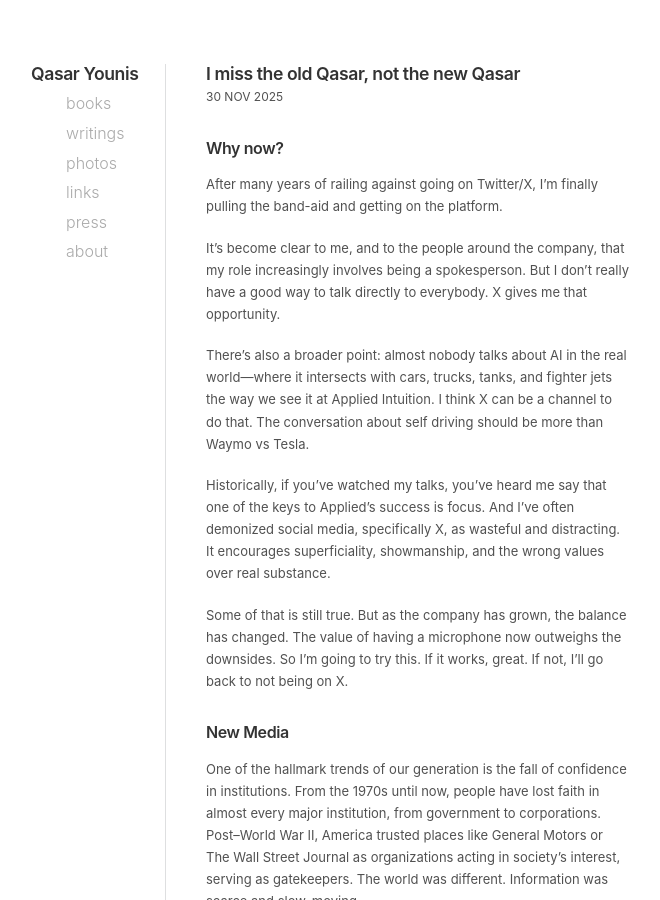
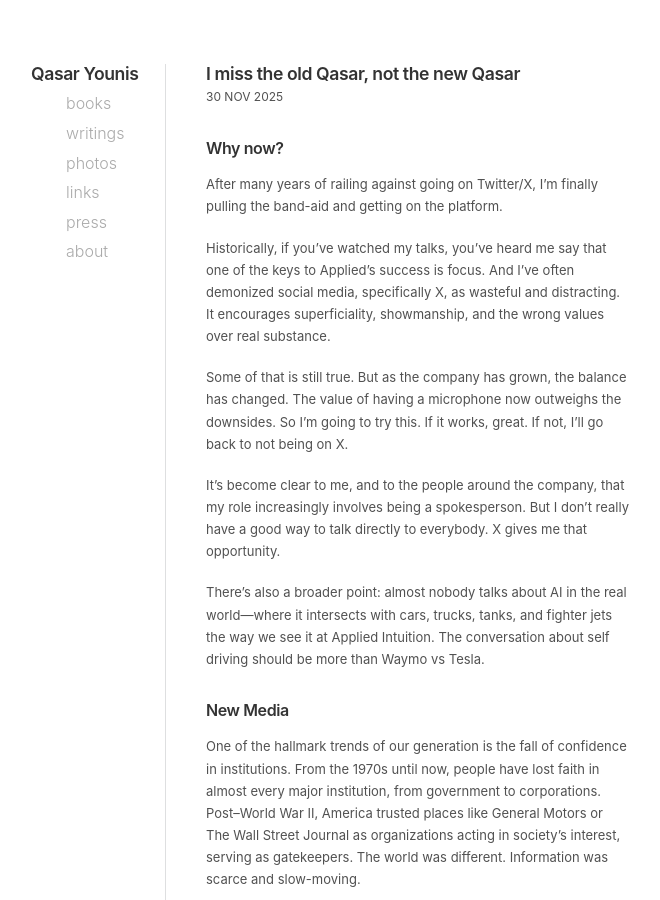
Before and after one commit to qasar/qasar.github.io, a Jekyll site: the page built from _essay/newqasar.md, in a window 1280 px wide and 900 px high. Shown: the whole window, without its empty margins (35-695 px from the left). Built offline with Jekyll 4.4.1, drawn with Linux system fonts in a browser that asks for light colours; some of the changed text lies outside the part shown.

Commit message:
Update writings page and newqasar essay

```diff
--- a/_essay/newqasar.md
+++ b/_essay/newqasar.md
@@ -13,20 +13,18 @@
 After many years of railing against going on Twitter/X, I'm finally pulling the band-aid and getting on the platform.
 
 
+Historically, if you've watched my talks, you've heard me say that one of the keys to Applied's success is focus. And I've often demonized social media, specifically X, as wasteful and distracting. It encourages superficiality, showmanship, and the wrong values over real substance.
+
+
+Some of that is still true. But as the company has grown, the balance has changed. The value of having a microphone now outweighs the downsides. So I'm going to try this. If it works, great. If not, I'll go back to not being on X.
+
 
 It's become clear to me, and to the people around the company, that my role increasingly involves being a spokesperson. But I don't really have a good way to talk directly to everybody. X gives me that opportunity.
 
 
 
-There's also a broader point: almost nobody talks about AI in the real world—where it intersects with cars, trucks, tanks, and fighter jets the way we see it at Applied Intuition. I think X can be a channel to do that. The conversation about self driving should be more than Waymo vs Tesla.
+There's also a broader point: almost nobody talks about AI in the real world—where it intersects with cars, trucks, tanks, and fighter jets the way we see it at Applied Intuition. The conversation about self driving should be more than Waymo vs Tesla.
 
-
-
-Historically, if you've watched my talks, you've heard me say that one of the keys to Applied's success is focus. And I've often demonized social media, specifically X, as wasteful and distracting. It encourages superficiality, showmanship, and the wrong values over real substance.
-
-
-
-Some of that is still true. But as the company has grown, the balance has changed. The value of having a microphone now outweighs the downsides. So I'm going to try this. If it works, great. If not, I'll go back to not being on X.
 
 
 
```
Also changed, not shown: other parts of _essay/newqasar.md (+1 -1 lines), writings.md (+1 -1 lines).
